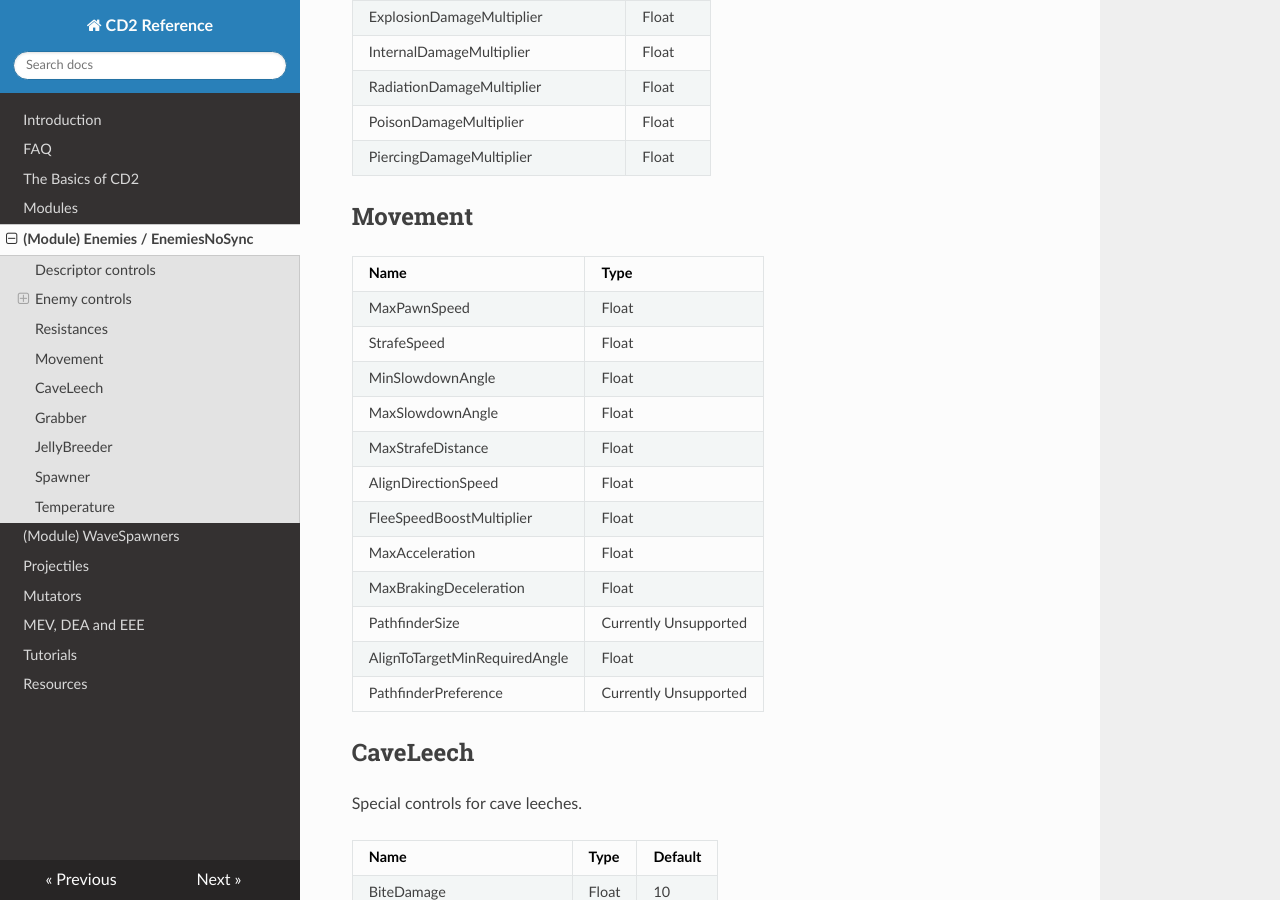
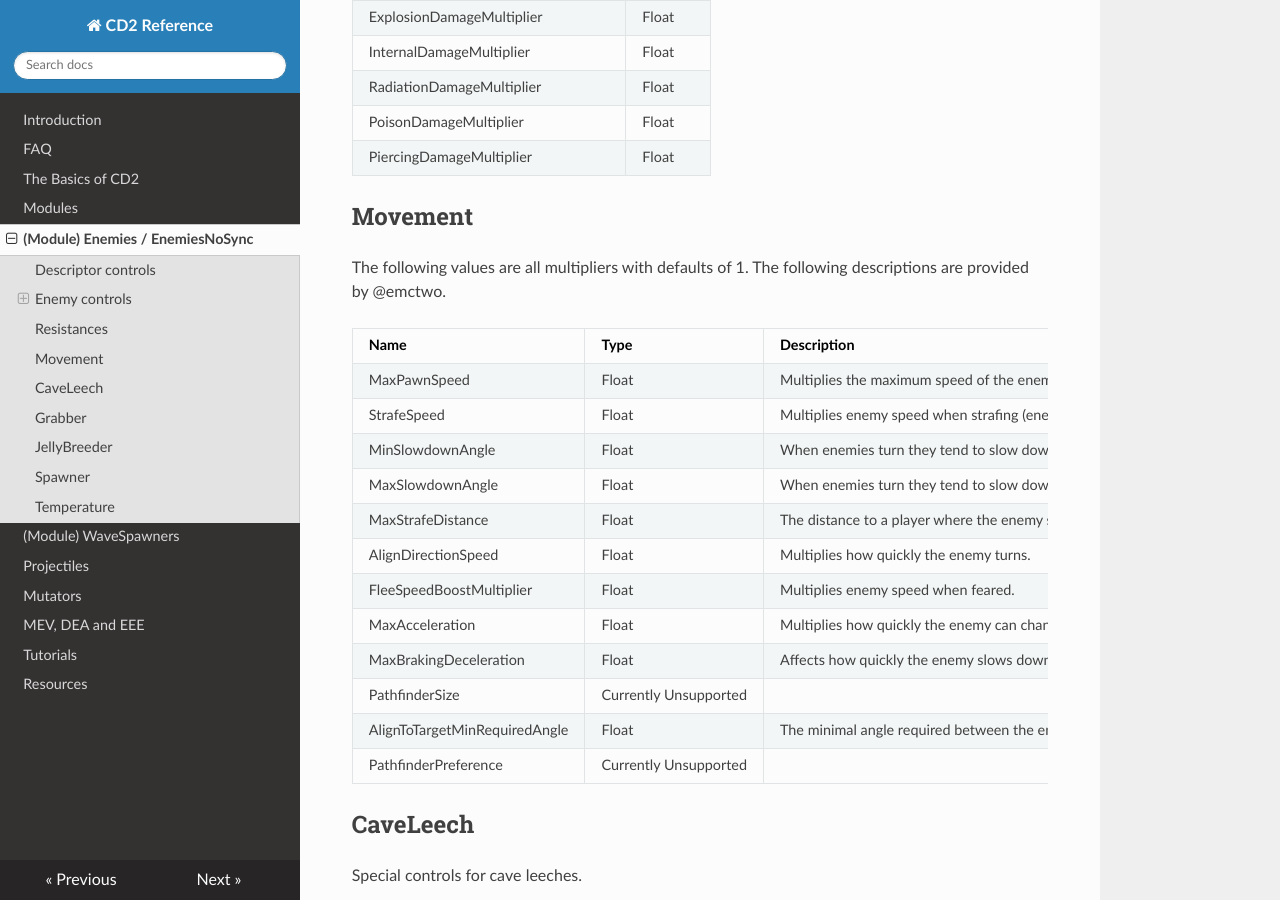
Before and after one commit to vonacht/cd2-docs, an MkDocs documentation site: the page built from docs/enemies.md, in a window 1280 px wide and 900 px high, scrolled down 6338 px. Built offline with MkDocs 1.6.1, drawn with Linux system fonts in a browser that asks for light colours; nearby versions of some CDN libraries.

Commit message:
Update for v14, Movement module descriptions

```diff
--- a/docs/enemies.md
+++ b/docs/enemies.md
@@ -232,20 +232,22 @@ Fields for the resistances submodule. These controls can be used to define resis
 
 ## Movement
 
-| Name                          | Type                  |
-| ----------------------------- | --------------------- |
-| MaxPawnSpeed                  | Float                 |
-| StrafeSpeed                   | Float                 |
-| MinSlowdownAngle              | Float                 |
-| MaxSlowdownAngle              | Float                 |
-| MaxStrafeDistance             | Float                 |
-| AlignDirectionSpeed           | Float                 |
-| FleeSpeedBoostMultiplier      | Float                 |
-| MaxAcceleration               | Float                 |
-| MaxBrakingDeceleration        | Float                 |
-| PathfinderSize                | Currently Unsupported |
-| AlignToTargetMinRequiredAngle | Float                 |
-| PathfinderPreference          | Currently Unsupported |
+The following values are all multipliers with defaults of 1. The following descriptions are provided by @emctwo.
+
+| Name                          | Type                  | Description |
+| ----------------------------- | --------------------- | -----------
+| MaxPawnSpeed                  | Float                 | Multiplies the maximum speed of the enemy. |
+| StrafeSpeed                   | Float                 | Multiplies enemy speed when strafing (enemy movement changes to strafe when they are close to a player). |
+| MinSlowdownAngle              | Float                 | When enemies turn they tend to slow down; this field multiplies the minimum angle for the speed change. |
+| MaxSlowdownAngle              | Float                 | When enemies turn they tend to slow down; this field multiplies the maximum angle for the speed change.|
+| MaxStrafeDistance             | Float                 | The distance to a player where the enemy starts to strafe. |
+| AlignDirectionSpeed           | Float                 | Multiplies how quickly the enemy turns. |
+| FleeSpeedBoostMultiplier      | Float                 | Multiplies enemy speed when feared. |
+| MaxAcceleration               | Float                 | Multiplies how quickly the enemy can change speed. |
+| MaxBrakingDeceleration        | Float                 | Affects how quickly the enemy slows down, which mostly changes how far away from the player they start to slow down. |
+| PathfinderSize                | Currently Unsupported | |
+| AlignToTargetMinRequiredAngle | Float                 | The minimal angle required between the enemy's forward direction and the player position to start turning. |
+| PathfinderPreference          | Currently Unsupported | |
 
 ## CaveLeech
 Special controls for cave leeches.
```
Also changed, not shown: docs/index.md (+1 -0 lines), docs/mutators.md (+2 -1 lines).
